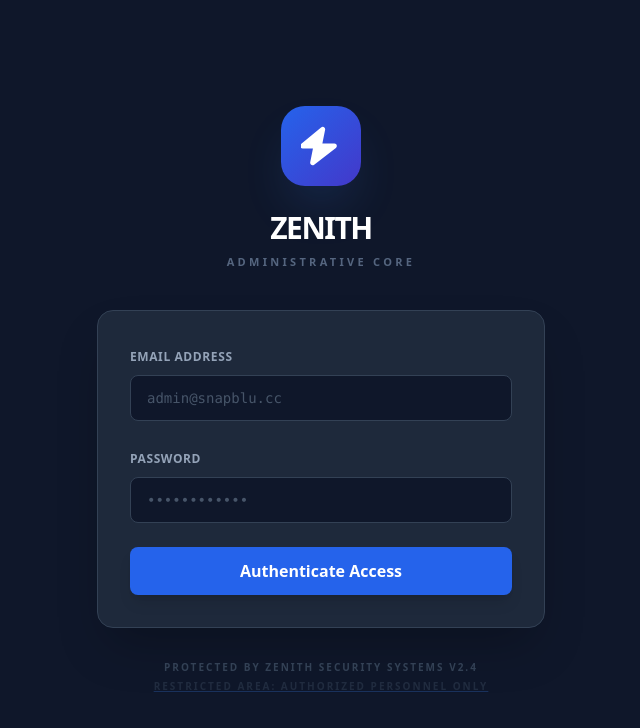
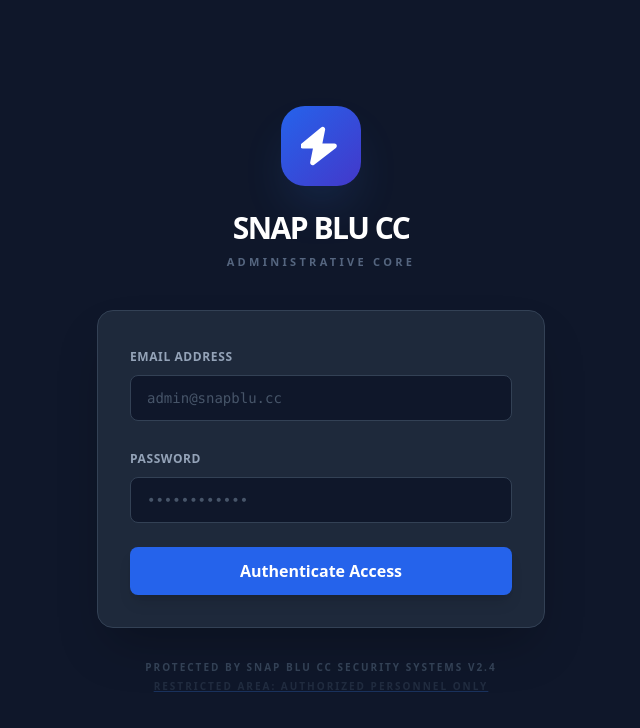
Before and after one commit to ogsuryansh/Snapblu.cc, a React (Vite) app in the folder frontend/: page /admin/login in a window 1280 px wide. Shown: the top 728 px of the page, without its empty margins (319-959 px from the left). Built offline with nearby package versions, Linux system fonts and the light colour scheme.

Commit message:
Rebrand to Snap Blu CC

```diff
--- a/frontend/index.html
+++ b/frontend/index.html
@@ -1,13 +1,16 @@
 <!doctype html>
 <html lang="en">
+
 <head>
   <meta charset="UTF-8" />
   <link rel="icon" type="image/svg+xml" href="/vite.svg" />
   <meta name="viewport" content="width=device-width, initial-scale=1.0" />
-    <title>ZENITH | Elevate Your Experience</title>
+  <title>Snap Blu CC | Marketplace</title>
 </head>
+
 <body>
   <div id="root"></div>
   <script type="module" src="/src/main.jsx"></script>
 </body>
+
 </html>
--- a/frontend/src/components/layout/Header.jsx
+++ b/frontend/src/components/layout/Header.jsx
@@ -49,7 +49,7 @@ const Header = ({ onMenuToggle }) => {
                     >
                         <Menu size={20} />
                     </button>
-                    <span className="font-black tracking-tighter text-xl text-gray-900 dark:text-white">ZENITH</span>
+                    <span className="font-black tracking-tighter text-xl text-gray-900 dark:text-white uppercase">Snap Blu CC</span>
                 </div>
 
                 {/* Spacer for desktop */}
--- a/frontend/src/components/layout/Sidebar.jsx
+++ b/frontend/src/components/layout/Sidebar.jsx
@@ -151,15 +151,13 @@ const Sidebar = ({ onClose }) => {
     return (
         <aside className="w-64 bg-white dark:bg-dark-bg border-r border-gray-200 dark:border-dark-border h-screen sticky top-0 flex flex-col transition-colors z-30">
             <div className="flex-1 overflow-y-auto p-6 scrollbar-none">
-                {/* Brand Logo - ZENITH */}
+                {/* Brand Logo - Snap Blu CC */}
                 <div className="mb-8 flex items-center gap-3">
-                    <div className="w-9 h-9 bg-gradient-to-br from-blue-600 to-indigo-700 rounded-xl flex items-center justify-center shadow-lg shadow-blue-500/20">
-                        <div className="text-white">
-                            <svg width="20" height="20" viewBox="0 0 24 24" fill="none" stroke="currentColor" strokeWidth="3" strokeLinecap="round" strokeLinejoin="round"><path d="m13 2-2 10h9L7 22l2-10H1L13 2z" fill="currentColor" /></svg>
-                        </div>
+                    <div className="w-9 h-9 bg-blue-600 rounded-xl flex items-center justify-center shadow-lg shadow-blue-500/20">
+                        <ShoppingBag size={20} className="text-white" />
                     </div>
-                    <h1 className="text-xl font-extrabold tracking-tighter text-gray-900 dark:text-white">
-                        ZENITH
+                    <h1 className="text-xl font-extrabold tracking-tighter text-gray-900 dark:text-white uppercase">
+                        Snap Blu CC
                     </h1>
                 </div>
 
--- a/frontend/src/pages/Checkers.jsx
+++ b/frontend/src/pages/Checkers.jsx
@@ -247,7 +247,7 @@ const Checkers = () => {
                                         </div>
                                     </div>
 
-                                    <p className="mt-8 text-[10px] text-slate-500 text-center uppercase tracking-[0.2em] font-black">Powered by ZENITH Security</p>
+                                    <p className="mt-8 text-[10px] text-slate-500 text-center uppercase tracking-[0.2em] font-black">Powered by Snap Blu CC Security</p>
                                 </div>
                             )}
                         </div>
--- a/frontend/src/pages/Login.jsx
+++ b/frontend/src/pages/Login.jsx
@@ -64,18 +64,18 @@ const Login = () => {
                 <div className="max-w-md w-full mx-auto space-y-8">
                     {/* Logo Mobile */}
                     <div className="flex items-center gap-3 lg:hidden mb-8 group cursor-pointer">
-                        <div className="w-10 h-10 bg-gradient-to-br from-blue-600 to-indigo-700 rounded-xl flex items-center justify-center shadow-lg shadow-blue-500/20 group-hover:rotate-12 transition-transform">
-                            <svg width="24" height="24" viewBox="0 0 24 24" fill="none" stroke="currentColor" strokeWidth="3" strokeLinecap="round" strokeLinejoin="round" className="text-white"><path d="m13 2-2 10h9L7 22l2-10H1L13 2z" fill="currentColor" /></svg>
+                        <div className="w-10 h-10 bg-blue-600 rounded-xl flex items-center justify-center shadow-lg shadow-blue-500/20 group-hover:rotate-12 transition-transform">
+                            <ShoppingBag size={24} className="text-white" />
                         </div>
-                        <span className="text-2xl font-black tracking-tighter text-white">ZENITH</span>
+                        <span className="text-2xl font-black tracking-tighter text-white uppercase">Snap Blu CC</span>
                     </div>
 
                     {/* Logo Desktop */}
                     <div className="hidden lg:flex absolute top-8 left-8 items-center gap-3 font-bold group cursor-pointer">
-                        <div className="w-9 h-9 bg-gradient-to-br from-blue-600 to-indigo-700 rounded-xl flex items-center justify-center shadow-lg shadow-blue-500/20 group-hover:rotate-12 transition-transform">
-                            <svg width="20" height="20" viewBox="0 0 24 24" fill="none" stroke="currentColor" strokeWidth="3" strokeLinecap="round" strokeLinejoin="round" className="text-white"><path d="m13 2-2 10h9L7 22l2-10H1L13 2z" fill="currentColor" /></svg>
+                        <div className="w-9 h-9 bg-blue-600 rounded-xl flex items-center justify-center shadow-lg shadow-blue-500/20 group-hover:rotate-12 transition-transform">
+                            <ShoppingBag size={20} className="text-white" />
                         </div>
-                        <span className="text-xl font-black tracking-tighter text-white">ZENITH</span>
+                        <span className="text-xl font-black tracking-tighter text-white uppercase">Snap Blu CC</span>
                     </div>
 
                     <div className="space-y-2">
--- a/frontend/src/pages/Register.jsx
+++ b/frontend/src/pages/Register.jsx
@@ -104,18 +104,18 @@ const Register = () => {
                 <div className="max-w-md w-full mx-auto space-y-8">
                     {/* Logo Mobile */}
                     <div className="flex items-center gap-3 lg:hidden mb-8 group cursor-pointer">
-                        <div className="w-10 h-10 bg-gradient-to-br from-blue-600 to-indigo-700 rounded-xl flex items-center justify-center shadow-lg shadow-blue-500/20 group-hover:rotate-12 transition-transform">
-                            <svg width="24" height="24" viewBox="0 0 24 24" fill="none" stroke="currentColor" strokeWidth="3" strokeLinecap="round" strokeLinejoin="round" className="text-white"><path d="m13 2-2 10h9L7 22l2-10H1L13 2z" fill="currentColor" /></svg>
+                        <div className="w-10 h-10 bg-blue-600 rounded-xl flex items-center justify-center shadow-lg shadow-blue-500/20 group-hover:rotate-12 transition-transform">
+                            <ShoppingBag size={24} className="text-white" />
                         </div>
-                        <span className="text-2xl font-black tracking-tighter text-white">ZENITH</span>
+                        <span className="text-2xl font-black tracking-tighter text-white uppercase">Snap Blu CC</span>
                     </div>
 
                     {/* Logo Desktop */}
                     <div className="hidden lg:flex absolute top-8 left-8 items-center gap-3 font-bold group cursor-pointer">
-                        <div className="w-9 h-9 bg-gradient-to-br from-blue-600 to-indigo-700 rounded-xl flex items-center justify-center shadow-lg shadow-blue-500/20 group-hover:rotate-12 transition-transform">
-                            <svg width="20" height="20" viewBox="0 0 24 24" fill="none" stroke="currentColor" strokeWidth="3" strokeLinecap="round" strokeLinejoin="round" className="text-white"><path d="m13 2-2 10h9L7 22l2-10H1L13 2z" fill="currentColor" /></svg>
+                        <div className="w-9 h-9 bg-blue-600 rounded-xl flex items-center justify-center shadow-lg shadow-blue-500/20 group-hover:rotate-12 transition-transform">
+                            <ShoppingBag size={20} className="text-white" />
                         </div>
-                        <span className="text-xl font-black tracking-tighter text-white">ZENITH</span>
+                        <span className="text-xl font-black tracking-tighter text-white uppercase">Snap Blu CC</span>
                     </div>
 
                     <div className="space-y-2">
--- a/frontend/src/pages/VerifyEmail.jsx
+++ b/frontend/src/pages/VerifyEmail.jsx
@@ -40,10 +40,10 @@ const VerifyEmail = () => {
         <div className="min-h-screen bg-black text-white flex flex-col items-center justify-center p-4">
             {/* Header / Logo */}
             <div className="mb-8 flex items-center gap-3 group">
-                <div className="w-10 h-10 bg-gradient-to-br from-blue-600 to-indigo-700 rounded-xl flex items-center justify-center shadow-lg shadow-blue-500/20 group-hover:rotate-12 transition-transform">
-                    <svg width="24" height="24" viewBox="0 0 24 24" fill="none" stroke="currentColor" strokeWidth="3" strokeLinecap="round" strokeLinejoin="round" className="text-white"><path d="m13 2-2 10h9L7 22l2-10H1L13 2z" fill="currentColor" /></svg>
+                <div className="w-10 h-10 bg-blue-600 rounded-xl flex items-center justify-center shadow-lg shadow-blue-500/20 group-hover:rotate-12 transition-transform">
+                    <ShoppingBag size={24} className="text-white" />
                 </div>
-                <span className="text-2xl font-black tracking-tighter text-white">ZENITH</span>
+                <span className="text-2xl font-black tracking-tighter text-white uppercase">Snap Blu CC</span>
             </div>
 
             <div className="max-w-md w-full bg-[#111] border border-[#333] rounded-2xl p-8 text-center">
--- a/frontend/src/pages/admin/AdminLogin.jsx
+++ b/frontend/src/pages/admin/AdminLogin.jsx
@@ -67,7 +67,7 @@ const AdminLogin = () => {
                     <div className="w-20 h-20 bg-gradient-to-br from-blue-600 to-indigo-700 rounded-3xl flex items-center justify-center mx-auto mb-6 shadow-2xl shadow-blue-500/20 group-hover:rotate-12 transition-all duration-500">
                         <svg width="40" height="40" viewBox="0 0 24 24" fill="none" stroke="currentColor" strokeWidth="3" strokeLinecap="round" strokeLinejoin="round" className="text-white"><path d="m13 2-2 10h9L7 22l2-10H1L13 2z" fill="currentColor" /></svg>
                     </div>
-                    <h1 className="text-3xl font-black text-white tracking-tighter">ZENITH</h1>
+                    <h1 className="text-3xl font-black text-white tracking-tighter uppercase">Snap Blu CC</h1>
                     <p className="text-blue-200/40 text-[11px] uppercase tracking-[0.3em] font-bold mt-2">Administrative Core</p>
                 </div>
 
@@ -119,7 +119,7 @@ const AdminLogin = () => {
                 </div>
 
                 <div className="text-center mt-8 text-slate-700 text-[10px] uppercase font-bold tracking-[0.2em]">
-                    <p>Protected by Zenith Security Systems v2.4</p>
+                    <p>Protected by Snap Blu CC Security Systems v2.4</p>
                     <p className="mt-1 opacity-50 underline decoration-blue-500/50">Restricted Area: Authorized Personnel Only</p>
                 </div>
             </div>
```
Also changed, not shown: frontend/src/pages/admin/AdminLayout.jsx (+4 -4 lines). Lines whose indentation alone changed are shown as unchanged.
